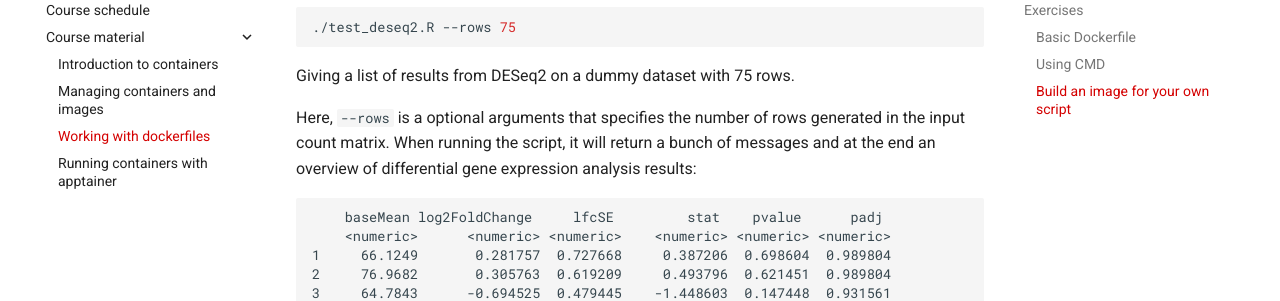
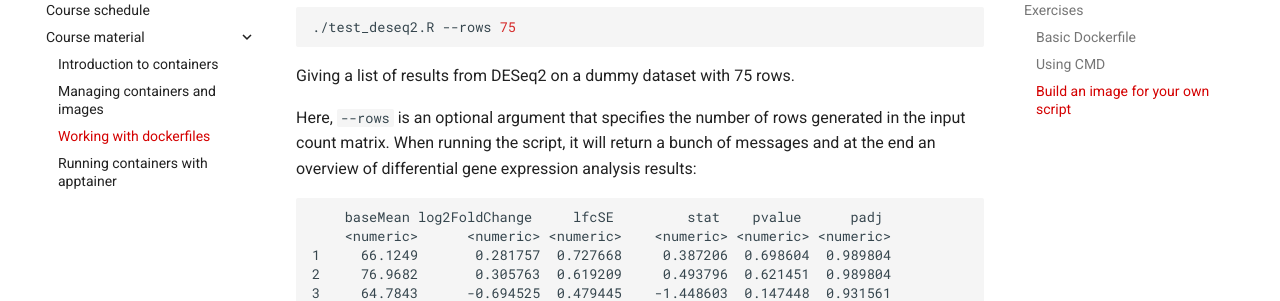
Before and after one commit to sib-swiss/containers-introduction-training, an MkDocs documentation site: the page built from docs/course_material/day1/dockerfiles.md, in a window 1280 px wide and 900 px high, scrolled down 4599 px. Shown: the part 152-453 px from the top of the window. Built offline with MkDocs 1.6.1 and Material for MkDocs 9.7.7, drawn with Linux system fonts in a browser that asks for light colours; comment, search, counter and statistics services are not loaded; the version menu is left out; part of the change alters nothing that is shown; some of the changed text lies outside the part shown.

````diff
--- a/docs/course_material/day1/dockerfiles.md
+++ b/docs/course_material/day1/dockerfiles.md
@@ -21,7 +21,7 @@ To make your images shareable and adjustable, it's good practice to work with a
 You can generate an image from a `Dockerfile` using the command `docker build`. A `Dockerfile` has its own syntax for giving instructions. Luckily, they are rather simple. The script always contains a line starting with `FROM` that takes the image name from which the new image will be built. After that you usually want to run some commands to e.g. configure and/or install software. The instruction to run these commands during building starts with `RUN`.  In our `figlet` example that would be:
 
 ```dockerfile
-FROM ubuntu:jammy-20240427
+FROM ubuntu:jammy-20250415.1
 RUN apt-get update
 RUN apt-get install figlet
 ```
@@ -95,7 +95,7 @@ What has happened? What is the name of the build image?
 As you might remember the second positional argument of `docker run` is a command (i.e. `docker run IMAGE [CMD]`). If you leave it empty, it uses the default command. You can change the default command in the `Dockerfile` with an instruction starting with `CMD`. For example:
 
 ```dockerfile
-FROM ubuntu:jammy-20240427
+FROM ubuntu:jammy-20250415.1
 RUN apt-get update
 RUN apt-get install figlet
 CMD figlet My image works!
@@ -168,7 +168,7 @@ CMD figlet My image works!
     A `Dockerfile` with shell notation:
 
     ```dockerfile
-    FROM ubuntu:jammy-20240427
+    FROM ubuntu:jammy-20250415.1
     RUN apt-get update
     RUN apt-get install figlet
     CMD figlet My image works!
@@ -177,7 +177,7 @@ CMD figlet My image works!
     A `Dockerfile` with exec notation:
 
     ```dockerfile
-    FROM ubuntu:jammy-20240427
+    FROM ubuntu:jammy-20250415.1
     RUN apt-get update
     RUN apt-get install figlet
     CMD ["/bin/sh", "-c", "figlet My image works!"]
@@ -268,7 +268,7 @@ Often containers are built for a specific purpose. For example, you can use a co
 
     Giving a list of results from DESeq2 on a dummy dataset with 75 rows.
 
-    Here, `--rows` is a optional arguments that specifies the number of rows generated in the input count matrix. When running the script, it will return a bunch of messages and at the end an overview of differential gene expression analysis results:
+    Here, `--rows` is an optional argument that specifies the number of rows generated in the input count matrix. When running the script, it will return a bunch of messages and at the end an overview of differential gene expression analysis results:
 
     ```
         baseMean log2FoldChange     lfcSE         stat    pvalue      padj
````
Also changed, not shown: 2 other files.
